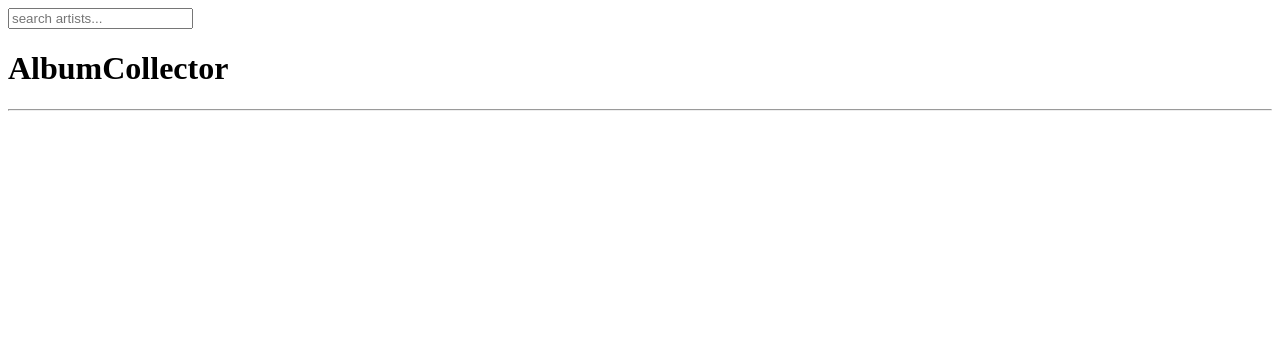
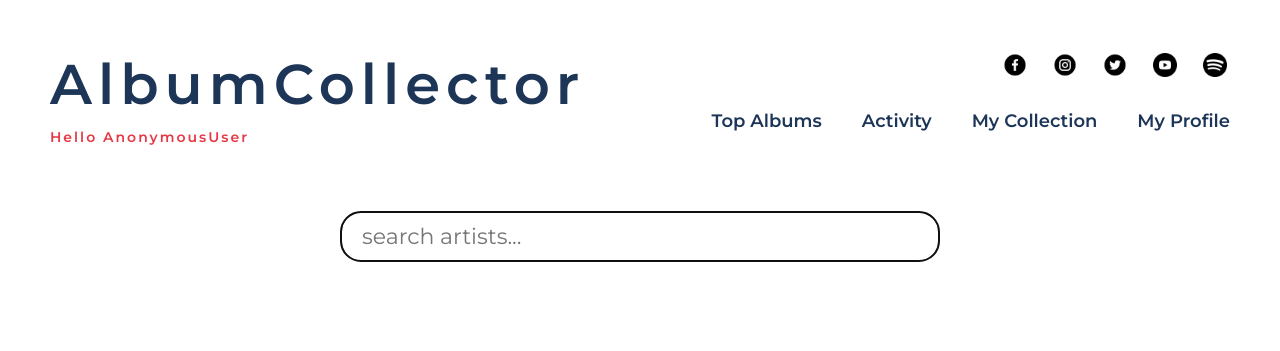
Before and after one commit to jontoye/album-collector, a Django app: page / in a window 1280 px wide. Shown: the top 351 px of the page. Run offline with Django 4.2, Linux system fonts and the light colour scheme.

Commit message:
UI improvements

```diff
--- a/config/settings.py
+++ b/config/settings.py
@@ -129,6 +129,8 @@ STATICFILES_DIRS = [
     BASE_DIR / 'static'
 ]
 
+print('BASE:::::', BASE_DIR)
+
 # STATIC_ROOT =
 
 # Default primary key field type
--- a/main_app/templates/main_app/home.html
+++ b/main_app/templates/main_app/home.html
@@ -1,31 +1,23 @@
-{% extends 'main.html' %} {% block content %}
+{% extends 'main.html' %} {% block content %} {% if album_count %}
+<h2 class="title title-2">
+    Found {{ album_count }} album{{album_count|pluralize}} for "{{artist_name}}"
+</h2>
 
-<style>
-    .album-results {
-        display: flex;
-        flex-wrap: wrap;
-        justify-content: space-between;
-    }
-
-    .album-card {
-        padding: 50px;
-    }
-</style>
-
-<h1>AlbumCollector</h1>
-<hr />
-
-{% if album_count %}
-<p>
-    Found {{ album_count }} album{{album_count|pluralize}} for "{{artist_name}}"
-</p>
-
-<div class="album-results">
+<div class="album-container flex">
     {% for album in albums %}
 
     <div class="album-card">
-        <h4>{{ album.name }}</h4>
-        <img src="{{ album.cover_art }}" alt="" />
+        <img src="{{ album.cover_art }}" alt="{{ album.name }}" />
+        <div class="album-card__overlay flex">
+            <div>
+                <h4 class="album-card__title">{{ album.name }}</h4>
+                <small class="album-card__date">{{ album.date }}</small>
+            </div>
+            <div class="album-card__buttons flex">
+                <a class="btn" href="">View</a>
+                <a class="btn btn-primary" href="">Add to collection</a>
+            </div>
+        </div>
     </div>
 
     {% endfor %}
--- /dev/null
+++ b/static/styles/style.css
@@ -0,0 +1,233 @@
+@import url("https://fonts.googleapis.com/css2?family=Montserrat:wght@100;300;400;600;800&display=swap");
+
+* {
+    margin: 0;
+    padding: 0;
+    box-sizing: border-box;
+}
+
+:root {
+    --color-red: #e63946;
+    --color-dark-blue: #1d3557;
+    --color-blue: #457b9d;
+    --color-light: #f1faee;
+}
+
+.flex {
+    display: flex;
+}
+
+.container {
+    padding: 50px;
+}
+
+body {
+    font-family: "Montserrat", sans-serif;
+    color: var(--color-dark-blue);
+}
+
+header {
+    justify-content: space-between;
+    align-items: flex-start;
+    margin-bottom: 15px;
+}
+
+a {
+    text-decoration: none;
+}
+
+.navigation {
+    flex-direction: column;
+    align-items: flex-end;
+}
+
+.nav-social {
+    margin-bottom: 30px;
+    gap: 20px;
+}
+
+.nav-main {
+    gap: 40px;
+}
+
+.nav-link {
+    color: var(--color-dark-blue);
+    font-size: 18px;
+    font-weight: 600;
+    transition: all 0.2s ease;
+}
+
+.nav-link:hover {
+    color: var(--color-red);
+}
+
+.search-container {
+    justify-content: center;
+}
+
+.search-bar {
+    padding: 10px 20px;
+    font-size: 22px;
+    font-family: inherit;
+    width: 600px;
+    margin-top: 40px;
+    margin-bottom: 40px;
+    border-radius: 20px;
+}
+
+.icon {
+    width: 30px;
+    height: 30px;
+    padding: 3px;
+}
+
+.title {
+    font-weight: 600;
+    letter-spacing: 2px;
+    margin-bottom: 10px;
+}
+
+.title-1 {
+    font-size: 56px;
+    letter-spacing: 6px;
+}
+
+.title-2 {
+    font-size: 28px;
+    text-align: center;
+    margin-bottom: 40px;
+}
+
+.title-greeting {
+    font-size: 14px;
+    color: var(--color-red);
+}
+
+.album-container {
+    flex-wrap: wrap;
+    justify-content: center;
+    max-width: 1000px;
+    margin: 20px auto;
+    gap: 30px;
+}
+
+.album-card {
+    position: relative;
+}
+
+.album-card__overlay {
+    flex-direction: column;
+    justify-content: space-between;
+    opacity: 0;
+    position: absolute;
+    top: 0;
+    left: 0;
+    bottom: 0;
+    right: 0;
+    padding: 25px;
+    transition: all 0.2s ease;
+}
+
+.album-card__title {
+    /* width: 85%; */
+    font-size: 26px;
+    color: var(--color-dark-blue);
+    font-weight: 800;
+}
+
+.album-card__buttons {
+    flex-direction: column;
+    align-items: flex-start;
+    gap: 15px;
+}
+
+.album-card__date {
+    transition: all 0.2s ease;
+    cursor: default;
+}
+
+.album-card > img {
+    transition: all 0.2s ease;
+}
+
+.album-card:hover .album-card__overlay {
+    opacity: 1;
+}
+.album-card:hover > img {
+    opacity: 0.2;
+}
+
+.album-card:hover > .album-card__date {
+    opacity: 1;
+}
+
+.btn {
+    padding: 10px 20px;
+    border-radius: 10px;
+    background-color: var(--color-blue);
+    color: var(--color-light);
+    font-size: 16px;
+}
+
+.btn-primary {
+    background-color: var(--color-red);
+}
+
+.btn:hover {
+    opacity: 0.7;
+}
+
+@media (max-width: 1190px) {
+    .title-1 {
+        letter-spacing: 2px;
+    }
+    .nav-main {
+        gap: 20px;
+    }
+}
+
+@media (max-width: 1080px) {
+    .container {
+        padding: 30px;
+    }
+    .title-1 {
+        font-size: 42px;
+    }
+    .nav-link {
+        font-size: 16px;
+    }
+}
+
+@media (max-width: 860px) {
+    header {
+        flex-direction: column;
+        align-items: center;
+    }
+    .navigation {
+        align-items: center;
+    }
+    .title-greeting {
+        text-align: center;
+    }
+    .title-2 {
+        font-size: 22px;
+    }
+}
+
+@media (max-width: 700px) {
+    .search-bar {
+        margin: 15px 0;
+        width: 380px;
+        font-size: 16px;
+    }
+    .nav-main {
+        flex-direction: column;
+        align-items: center;
+        order: 0;
+        margin: 25px 0;
+    }
+    .nav-social {
+        order: 1;
+        margin-bottom: 0;
+    }
+}
--- a/templates/main.html
+++ b/templates/main.html
@@ -5,9 +5,25 @@
         <meta charset="UTF-8" />
         <meta http-equiv="X-UA-Compatible" content="IE=edge" />
         <meta name="viewport" content="width=device-width, initial-scale=1.0" />
+        <link rel="stylesheet" href="{% static 'styles/style.css' %}" />
+
         <title>Album Collector</title>
     </head>
     <body>
-        {% include 'navbar.html' %} {% block content %}{% endblock content %}
+        <div class="container">
+            <header class="flex">{% include 'navbar.html' %}</header>
+            <div class="flex search-container">
+                <form action="{% url 'home' %}" method="GET">
+                    <input
+                        class="search-bar"
+                        type="text"
+                        name="q"
+                        placeholder="search artists..."
+                        autofocus
+                    />
+                </form>
+            </div>
+            <main>{% block content %}{% endblock content%}</main>
+        </div>
     </body>
 </html>
--- a/templates/navbar.html
+++ b/templates/navbar.html
@@ -1,5 +1,43 @@
-<header>
-    <form action="{% url 'home' %}" method="GET">
-        <input type="text" name="q" placeholder="search artists..." />
-    </form>
-</header>
+{% load static %}
+
+<div>
+    <h1 class="title title-1">AlbumCollector</h1>
+    <p class="title title-greeting">Hello {{request.user}}</p>
+</div>
+
+<div class="flex navigation">
+    <div class="nav-social flex">
+        <img
+            class="icon"
+            src="{% static 'images/icon-facebook.png' %}"
+            alt="facebook logo"
+        />
+        <img
+            class="icon"
+            src="{% static 'images/icon-instagram.png' %}"
+            alt="instagram logo"
+        />
+        <img
+            class="icon"
+            src="{% static 'images/icon-twitter.png' %}"
+            alt="twitter logo"
+        />
+        <img
+            class="icon"
+            src="{% static 'images/icon-youtube.png' %}"
+            alt="youtube logo"
+        />
+        <img
+            class="icon"
+            src="{% static 'images/icon-spotify.png' %}"
+            alt="spotify logo"
+        />
+    </div>
+    <nav class="nav-main flex">
+        <a href="" class="nav-link">Top Albums</a>
+        <a href="" class="nav-link">Activity</a>
+        <a href="" class="nav-link">My Collection</a>
+        <a href="" class="nav-link">My Profile</a>
+        {% comment %} <a href="" class="nav-link">Contact</a> {% endcomment %}
+    </nav>
+</div>
```
Also changed, not shown: static/css/style.css (deleted), static/images/icon-facebook.png (added), static/images/icon-instagram.png (added), static/images/icon-spotify.png (added), static/images/icon-twitter.png (added), static/images/icon-youtube.png (added).
